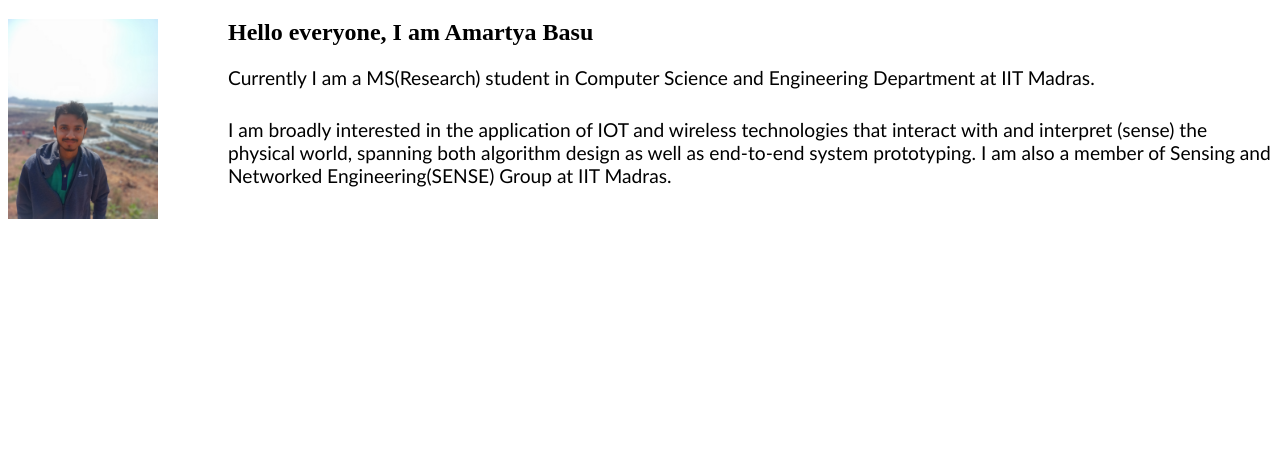
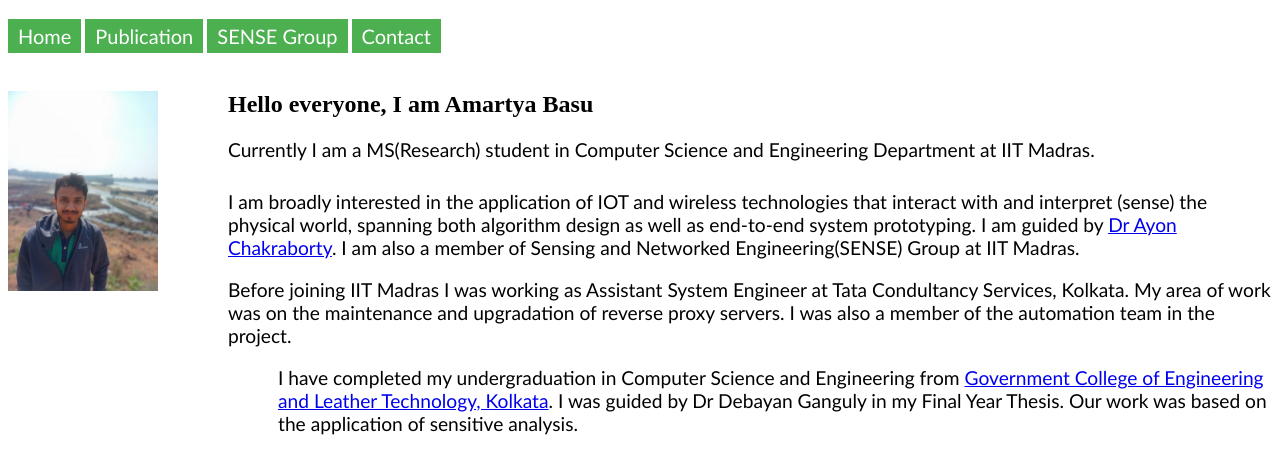
Before and after one commit to Amartya-pixel/Cousera-test, a plain HTML site: page site/index.html in a window 1280 px wide. Shown: the part 123-596 px from the top of the page. Drawn offline with Linux system fonts and the light colour scheme.

Commit message:
Add files via upload

```diff
--- a/site/index.html
+++ b/site/index.html
@@ -9,11 +9,17 @@
 	@media only screen and (max-width: 992px)
 	{}
 </style>
+
 <body>
 
 	<h1>Welcome to my official website</h1>
-
-<h2><img src="IMG20220213114557.jpg" id="photo">Hello everyone, I am Amartya Basu
+	<div>
+		<a href="" class="button"> Home</a>
+		<a href="" class="button"> Publication</a>
+		<a href="https://www.cse.iitm.ac.in/~ayon/#" class="button" target="blank"> SENSE Group</a>
+		<a href="" class="button"> Contact</a></div>
+	</br>
+<h2><img src="IMG20220213114557.JPG" id="photo">Hello everyone, I am Amartya Basu
 </h2>
 
 <div class="intro">
@@ -23,7 +29,11 @@ Currently I am a MS(Research) student in Computer Science and Engineering Depart
 
 <div style="padding: 5px"></div>
 <p class="intro">
- I am broadly interested in the application of IOT and wireless technologies that interact with and interpret (sense) the physical world, spanning both algorithm design as well as end-to-end system prototyping. I am also a member of Sensing and Networked Engineering(SENSE) Group at IIT Madras.
+ I am broadly interested in the application of IOT and wireless technologies that interact with and interpret (sense) the physical world, spanning both algorithm design as well as end-to-end system prototyping. I am guided by <a href="https://www.cse.iitm.ac.in/~ayon/">Dr Ayon Chakraborty</a>. I am also a member of Sensing and Networked Engineering(SENSE) Group at IIT Madras.</p>
+
+ <p class="intro" style="padding-left: 220px">Before joining IIT Madras I was working as Assistant System Engineer at Tata Condultancy Services, Kolkata. My area of work was on the maintenance and upgradation of reverse proxy servers. I was also a member of the automation team in the project.
+</p>
+ <p class="intro" style="padding-left: 270px">I have completed my undergraduation in Computer Science and Engineering from <a href="https://gcelt.gov.in/">Government College of Engineering and Leather Technology, Kolkata</a>. I was guided by Dr Debayan Ganguly in my Final Year Thesis. Our work was based on the application of sensitive analysis.
 </p></div>
 </body>
 </html>
```
